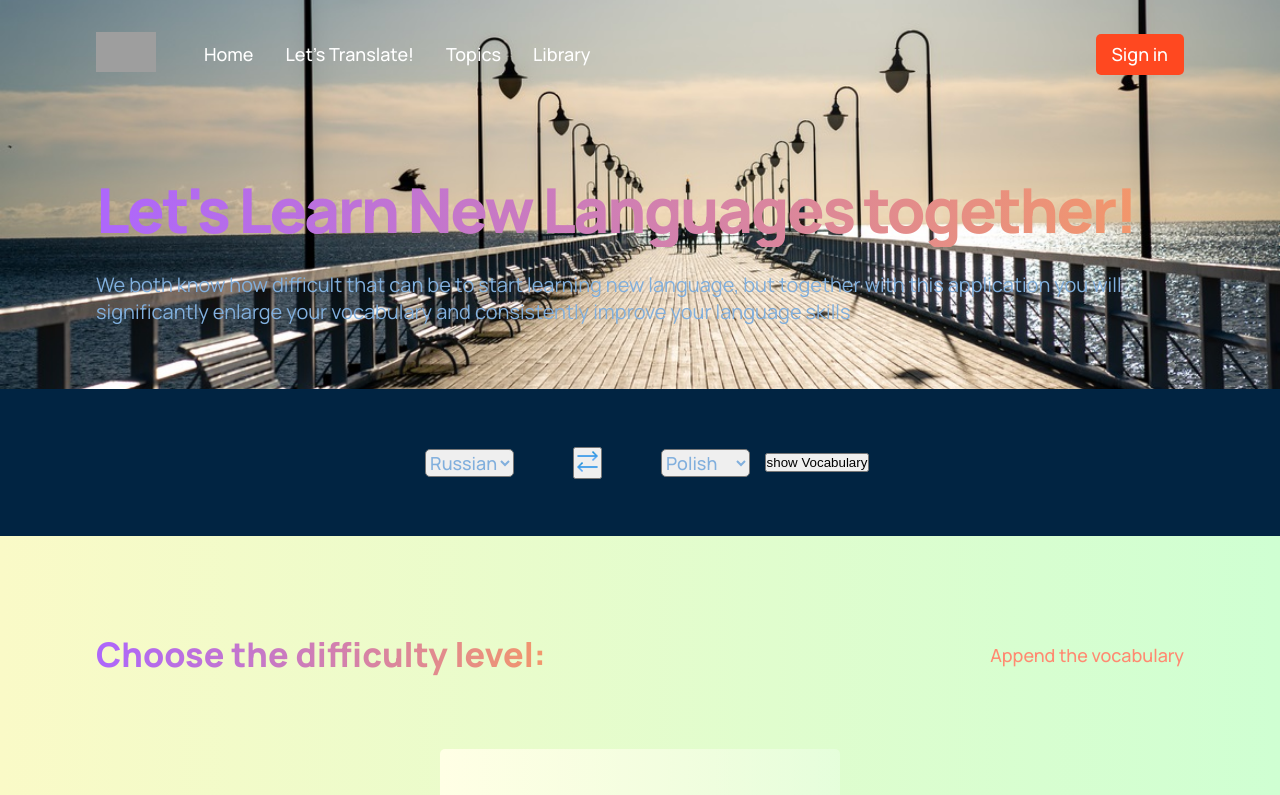
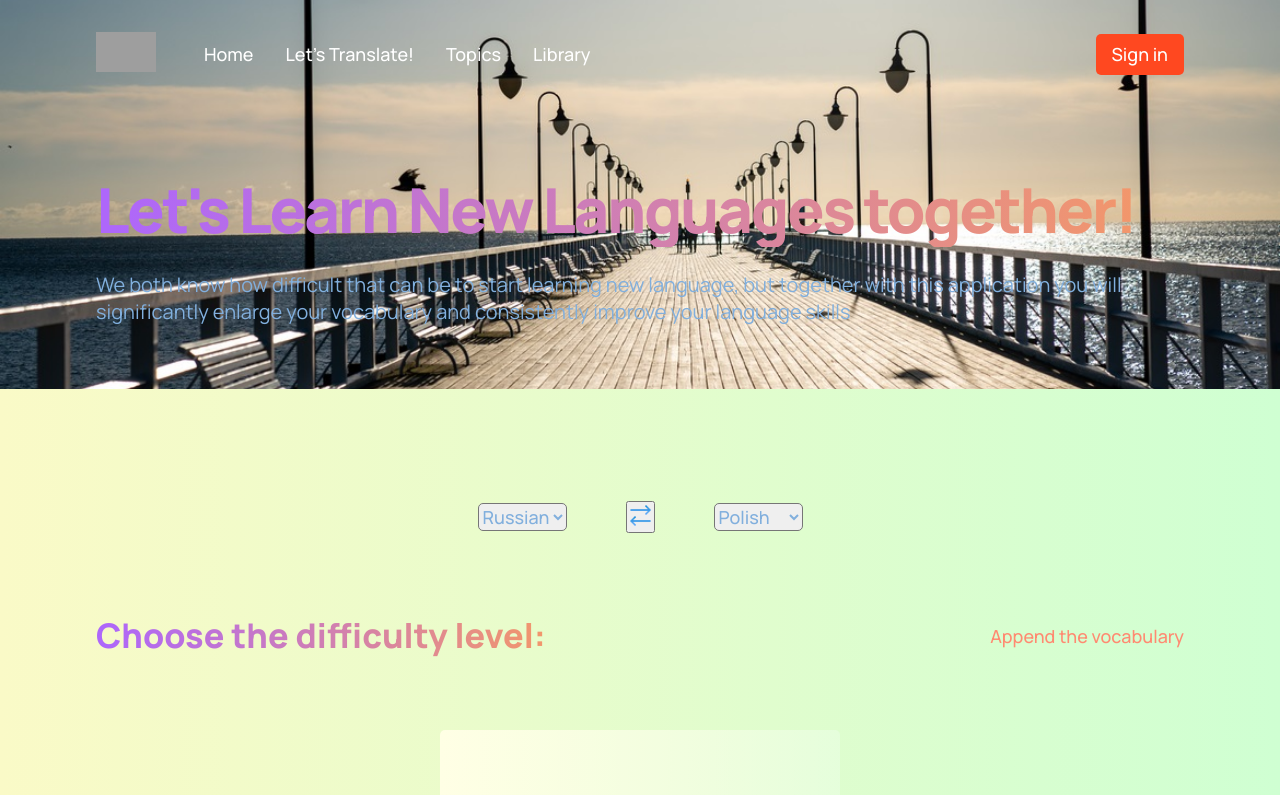
Before and after one commit to VladLys0v/LangArts, a React (Create React App) app: page / in a window 1280 px wide. Shown: the top 795 px of the page. Built offline with nearby package versions, Linux system fonts and the light colour scheme; no server answers; grey boxes are pictures that could not be loaded; the HTML template or start-up script is replaced by a standard one.

Commit message:
Merged LangSwitch into Features, DB connection fix

```diff
--- a/src/App.js
+++ b/src/App.js
@@ -1,7 +1,7 @@
 import React from 'react'
 
 import { Footer, Blog, Topics, Features, Header } from './containers'
-import { LangSwitch, Navbar } from './components'
+import { Navbar } from './components'
 import './App.css'
 
 const App = () => {
@@ -11,7 +11,6 @@ const App = () => {
       <Navbar />
       <Header />
       </div>
-      <LangSwitch />
       <Features />
       <Topics />
       <Blog />
--- a/src/components/index.js
+++ b/src/components/index.js
@@ -1,4 +1,3 @@
 export {default as Article} from './article/Article';
-export {default as LangSwitch} from './langSwitch/LangSwitch';
 export {default as Feature} from './feature/Feature';
 export {default as Navbar} from './navbar/Navbar';
--- a/src/components/langSwitch/LangSwitch.jsx
+++ /dev/null
@@ -1,52 +0,0 @@
-import React, { useState } from "react";
-import "./langSwitch.css";
-import swap from "../../assets/swap.png";
-import Vocabulary from "../vocabulary/Vocabulary";
-
-const LangSwitch = () => {
-  const [selectedValue1, setSelectedValue1] = useState("russian");
-  const [selectedValue2, setSelectedValue2] = useState("polish");
-  const [showVocabulary, setShowVocabulary] = useState(false);
-
-  const handleSwap = () => {
-    const temp = selectedValue1;
-    setSelectedValue1(selectedValue2);
-    setSelectedValue2(temp);
-  };
-
-  return (
-    <div className="langarts__langSwitch section__margin">
-      <div className="langarts__option1">
-        <select
-          className="langarts__option1-select"
-          id="language1"
-          value={selectedValue1}
-          onChange={(e) => setSelectedValue1(e.target.value)}
-        >
-          <option value="russian">russian</option>
-          <option value="polish">polish</option>
-        </select>
-      </div>
-      <div className="langarts__changebutton">
-        <button type="button" onClick={handleSwap}>
-          <img src={swap} alt="swap" />
-        </button>
-      </div>
-      <div className="langarts__option3">
-        <select
-          className="langarts__option3-select"
-          id="language2"
-          value={selectedValue2}
-          onChange={(e) => setSelectedValue2(e.target.value)}
-        >
-          <option value="polish">polish</option>
-          <option value="russian">russian</option>
-        </select>
-      </div>
-      <button onClick={() => setShowVocabulary(true)}>show Vocabulary</button>
-      <Vocabulary showVocabulary={showVocabulary} setShowVocabulary={setShowVocabulary} language={selectedValue1} />
-    </div>
-  );
-};
-
-export default LangSwitch;
--- a/src/components/vocabulary/Vocabulary.jsx
+++ b/src/components/vocabulary/Vocabulary.jsx
@@ -2,8 +2,9 @@ import React, { useState, useEffect } from 'react';
 import './vocabulary.css';
 import { RiCloseFill} from 'react-icons/ri';
 
-const Vocabulary = ({ showVocabulary, setShowVocabulary, language }) => {
+const Vocabulary = ({ showVocabulary, setShowVocabulary, language, language2 }) => {
   const [words, setWords] = useState([]);
+  const [words2, setWords2] = useState([]);
 
   useEffect(() => {
     fetch(`/${language}`)
@@ -11,6 +12,13 @@ const Vocabulary = ({ showVocabulary, setShowVocabulary, language }) => {
       .then((data) => setWords(data))
       .catch((err) => console.error(err));
   }, [language]);
+
+  useEffect(() => {
+    fetch(`/${language2}`)
+      .then((res) => res.json())
+      .then((data) => setWords2(data))
+      .catch((err) => console.error(err));
+  }, [language2]);
 
   if (!showVocabulary) {
     return null;
@@ -26,11 +34,14 @@ const Vocabulary = ({ showVocabulary, setShowVocabulary, language }) => {
       </div>
       <div className="langarts__vocabulary__content">
         <ul>
-          {words.map((word) => (
-            <li key={word.id}>
-              {word.word} - Polish word ID: {word.polish_word_id}
-            </li>
-          ))}
+          {words.map((word) => {
+            const matchingWord = words2.find((w) => w.id === word.id);
+            return (
+              <li key={word.id}>
+                {word.word} - {matchingWord.word}
+              </li>
+            );
+          })}
         </ul>
       </div>
     </div>
--- a/src/containers/features/Features.jsx
+++ b/src/containers/features/Features.jsx
@@ -1,6 +1,9 @@
 import React, { useState } from 'react';
 import './features.css';
 import { createBrowserHistory } from 'history';
+
+import "./langSwitch.css";
+import swap from "../../assets/swap.png";
 
 
 import WordsModal from '../wordsModals/WordsModal.jsx';
@@ -15,7 +18,14 @@ const Features = () => {
   const [showParagraphsModal, setShowParagraphsModal] = useState(false);
   const [showVocabulary, setShowVocabulary] = useState(false);
 
+  const [selectedValue1, setSelectedValue1] = useState("russian");
+  const [selectedValue2, setSelectedValue2] = useState("polish");
 
+  const handleSwap = () => {
+    const temp = selectedValue1;
+    setSelectedValue1(selectedValue2);
+    setSelectedValue2(temp);
+  };
 
 
   const handleWordsButtonClick = () => {
@@ -39,11 +49,50 @@ const Features = () => {
 
 
   return (
+
     <div className="langarts__features section__padding" id="langartsFeatures">
+      <div className="langarts__langSwitch section__margin">
+
+
+      <div className="langarts__option1">
+        <select
+          className="langarts__option1-select"
+          id="language1"
+          value={selectedValue1}
+          onChange={(e) => setSelectedValue1(e.target.value)}
+        >
+          <option value="russian">russian</option>
+          <option value="polish">polish</option>
+        </select>
+      </div>
+
+
+      <div className="langarts__changebutton">
+        <button type="button" onClick={handleSwap}>
+          <img src={swap} alt="swap" />
+        </button>
+      </div>
+
+
+      <div className="langarts__option3">
+        <select
+          className="langarts__option3-select"
+          id="language2"
+          value={selectedValue2}
+          onChange={(e) => setSelectedValue2(e.target.value)}
+        >
+          <option value="polish">polish</option>
+          <option value="russian">russian</option>
+        </select>
+      </div>
+
+
+
+      </div>
       <div className="langarts__features-heading">
         <h1 className="gradient__text">Choose the difficulty level:</h1>
         <p>
-        <span className="langarts__features-heading-span" onClick={handleVocabularyClick}>
+        <span className="langarts__features-heading-span" onClick={() => handleVocabularyClick(selectedValue1)}>
             Append the vocabulary
           </span>
         </p>
@@ -62,7 +111,7 @@ const Features = () => {
       <WordsModal showWordsModal={showWordsModal} setShowWordsModal={setShowWordsModal} />
       <SentencesModal showSentencesModal={showSentencesModal} setShowSentencesModal={setShowSentencesModal} />
       <ParagraphsModal showParagraphsModal={showParagraphsModal} setShowParagraphsModal={setShowParagraphsModal} />
-      <Vocabulary showVocabulary={showVocabulary} setShowVocabulary={setShowVocabulary} />
+      <Vocabulary showVocabulary={showVocabulary} setShowVocabulary={setShowVocabulary} language={selectedValue1} language2={selectedValue2}/>
     </div>
   );
 };
```
Also changed, not shown: src/containers/features/langSwitch.css (renamed from src/components/langSwitch/langSwitch.css).
